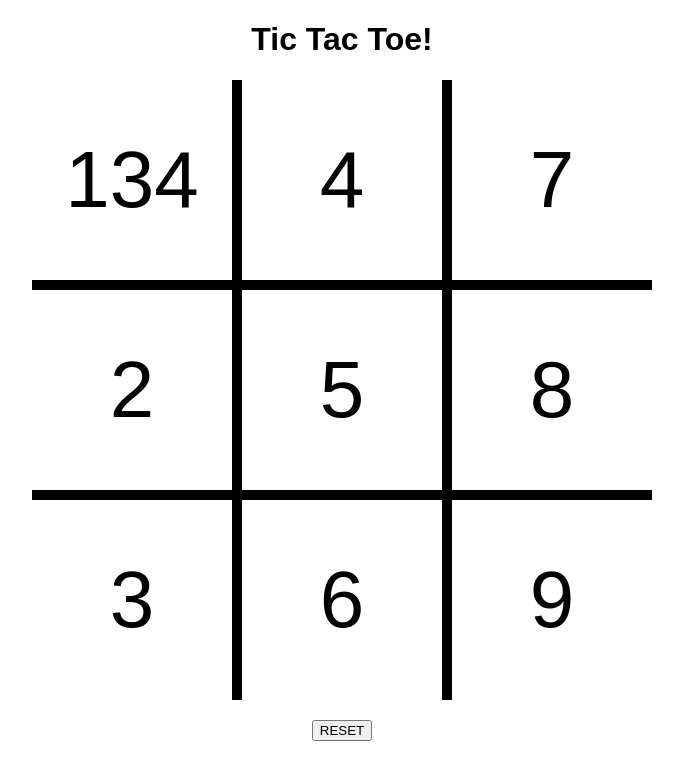
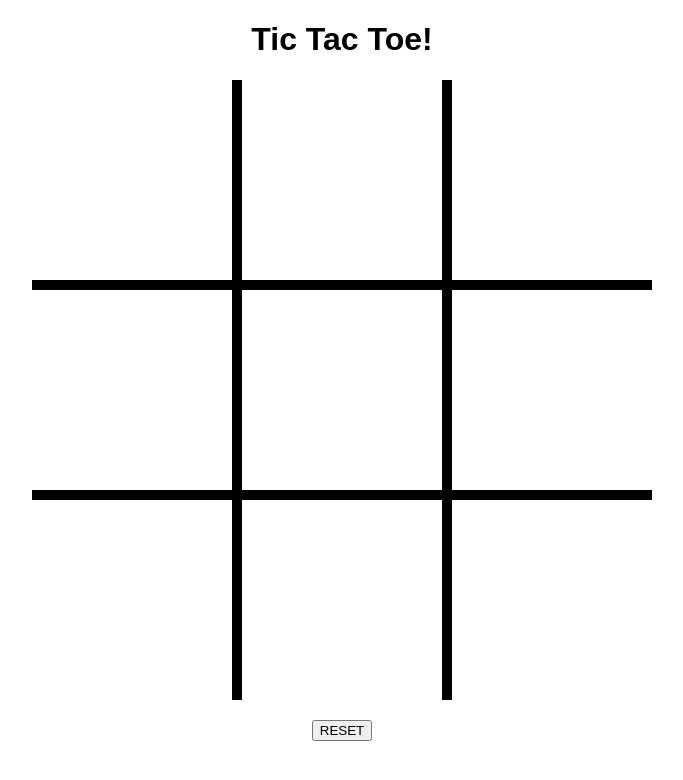
Before and after one commit to harrisimon/tic-tac-toe, a plain HTML site: page index.html in a window 1280 px wide. Both pictures are taken after a click on the button "RESET". Shown: the whole page, without its empty margins (298-981 px from the left). Drawn offline with Linux system fonts and the light colour scheme.

Commit message:
added clear board

```diff
--- a/index.html
+++ b/index.html
@@ -13,17 +13,17 @@
     <div id="container">
             <div class ="line1">
                 <div class="box", id="box1">1</div>
-                <div class="box", id="box2">2</div>
-                <div class="box", id="box3">3</div>
+                <div class="box", id="box2">4</div>
+                <div class="box", id="box3">7</div>
             </div>
             <div class ="line2">
-                <div class="box" class="line4" id="box4">4</div>
+                <div class="box" id="box4">2</div>
                 <div class="box", id="box5">5</div>
-                <div class="box", id="box6">6</div>
+                <div class="box", id="box6">8</div>
             </div>
             <div class ="line3">
-                <div class="box", id="box7">7</div>
-                <div class="box", id="box8">8</div>
+                <div class="box", id="box7">3</div>
+                <div class="box", id="box8">6</div>
                 <div class="box", id="box9">9</div>
             </div>
     </div>
--- a/index.js
+++ b/index.js
@@ -7,20 +7,25 @@
 // }
 
 const board = document.querySelector("#container")
-// console.log(board)
-const box = board.getElementsByClassName('box')
-// console.log(box)
 
-const addX = (event) => {
-        // const box = board.getElementsByClassName('box')
-        const ex = box.innerHTML = 'X'
+const boxes = board.querySelectorAll('.box')
+
+
+
+//append content
+// const box1 = document.getElementById('box1')
+// const content = document.createTextNode('34')
+// box1.appendChild(content)
+
+//clear the board
+const clearBoard = () => {
+        boxes.forEach(Element =>console.log(Element.innerHTML = '' ))
 }
 
-//append content
-const box1 = document.getElementById('box1')
-const content = document.createTextNode('34')
-box1.appendChild(content)
 
-//clear the board
-const clear = document.createTextNode('')
-board
+
+const resetButton = document.querySelector('.reset')
+
+resetButton.addEventListener('click', clearBoard)
+
+console.log(boxes.text)
```
